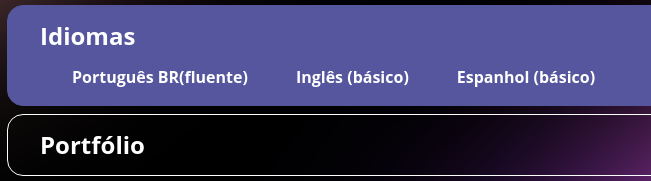
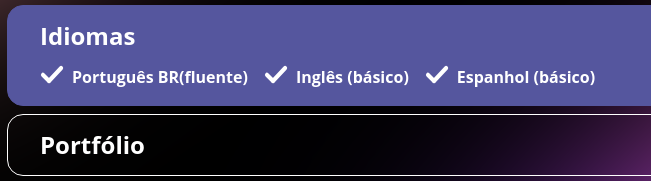
Before and after one commit to gogadgs/Portfolio, a website: page index.html in a window 1280 px wide. Both pictures are taken after a click on the button "Idiomas". Shown: the part 463-644 px from the top of the page, 138-789 px from the left. Drawn offline with nearby package versions, Linux system fonts and the light colour scheme.

Commit message:
Update linguagem.css

```diff
--- a/CSS/linguagem.css
+++ b/CSS/linguagem.css
@@ -26,7 +26,7 @@
     padding: 0.25rem;
     background-repeat: no-repeat;
     background-size: contain;
-    background-image: url("Icones/checar.svg");
+    background-image: url("../Icones/checar.svg");
     margin-right: 0.5rem;
 
 }
```
